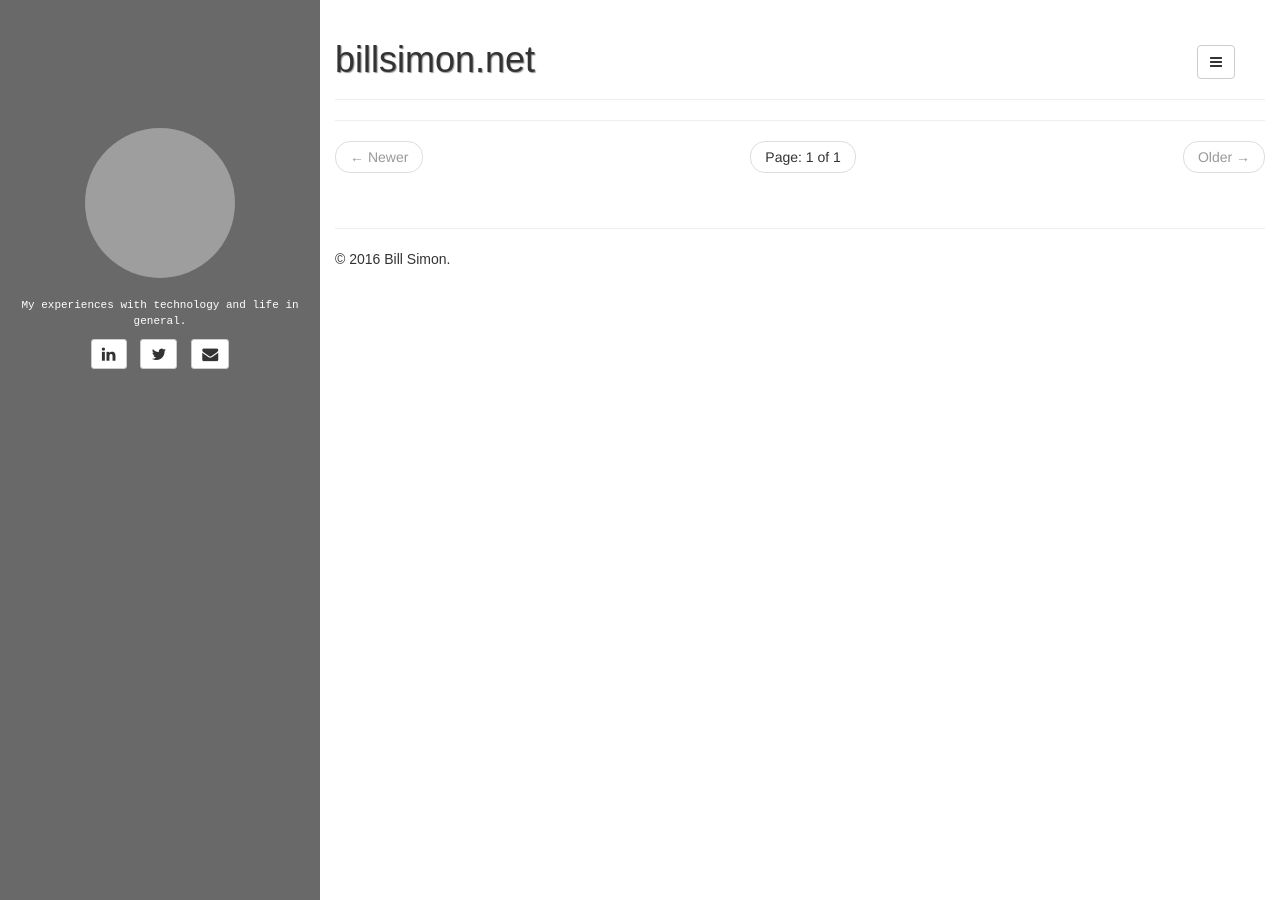
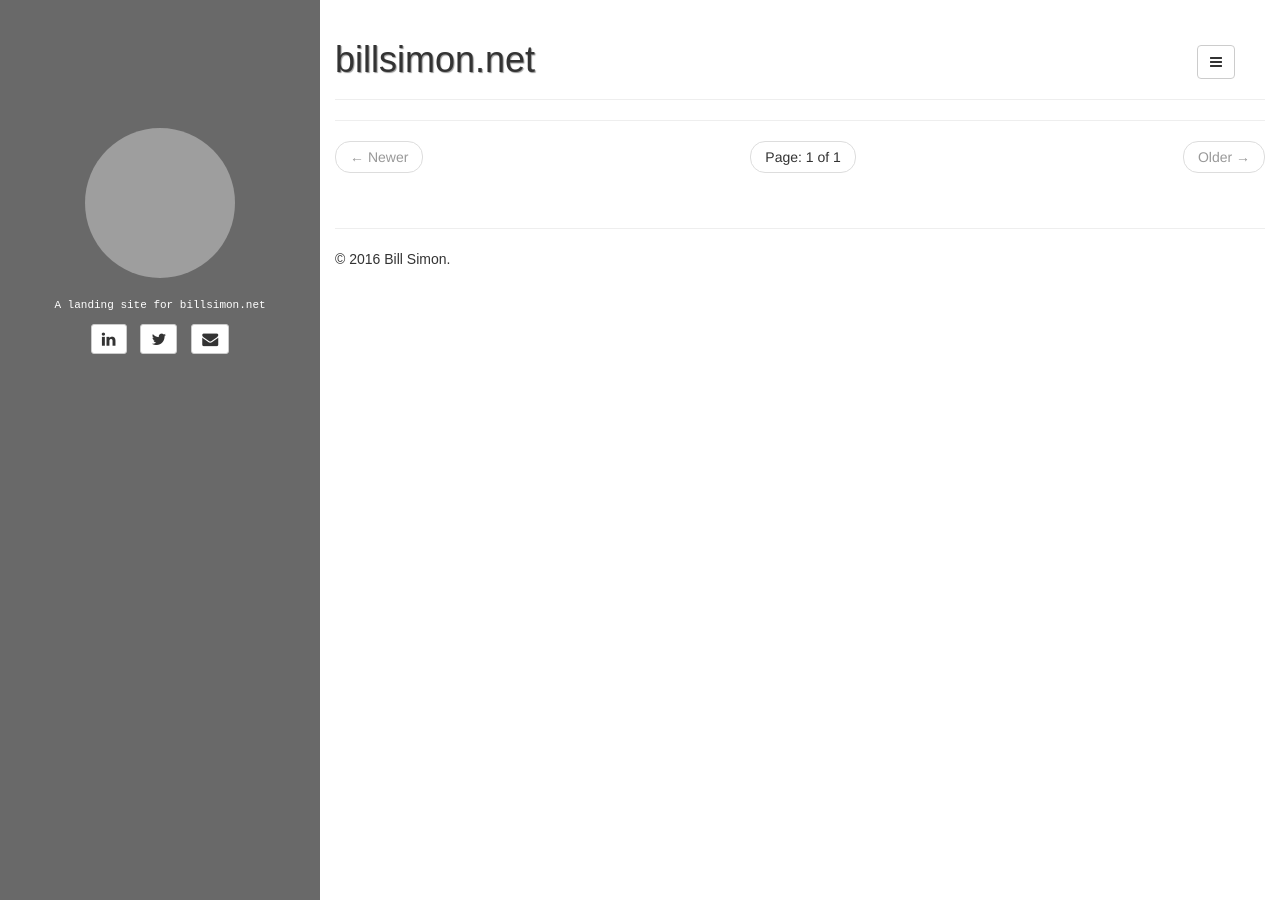
Before and after one commit to billsimon/billsimon.github.io, a Jekyll site: the page built from index.html, in a window 1280 px wide. Built offline with Jekyll 4.4.1, drawn with Linux system fonts in a browser that asks for light colours; the list of posts is cut into pages by our own code; grey boxes are pictures that could not be loaded.

Commit message:
Update _config.yml

```diff
--- a/_config.yml
+++ b/_config.yml
@@ -14,7 +14,7 @@ defaults:
     values:
       title: billsimon.net
 
-description: My experiences with technology and life in general.
+description: A landing site for billsimon.net
 author:
   name: Bill Simon
   email: blog@billsimon.net
@@ -22,7 +22,7 @@ author:
   twitter: phonesimon
 #  pinterest: asd123
   linkedin: billsimon
-  bio: My experiences with technology and life in general.
+  bio: A landing site for billsimon.net
   email_md5: 284c44db77dc8c9f11d12711ae9e1535
 
 rss_path: feed.xml
```
